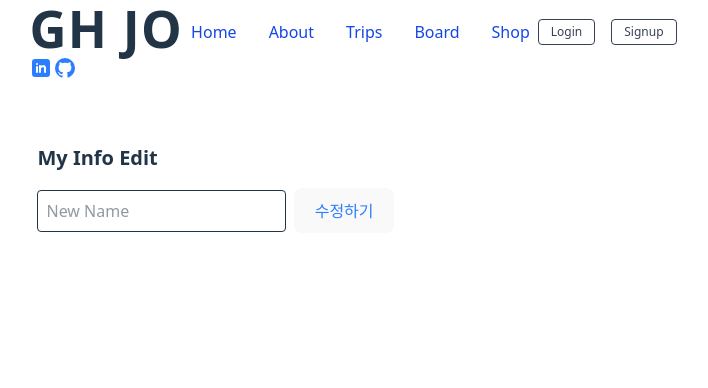
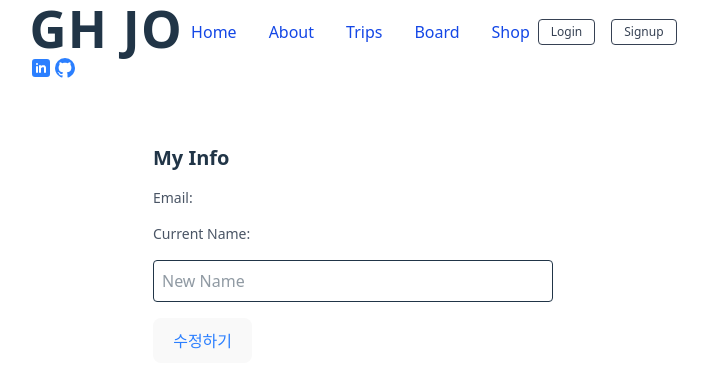
Before and after one commit to tyeyty/react-app, a React (Vite) app: page /mypage in a window 1280 px wide. Shown: the top 388 px of the page, without its empty margins (287-995 px from the left). Built offline with nearby package versions, Linux system fonts and the light colour scheme.

Commit message:
error수정

```diff
--- a/src/pages/Mypage.tsx
+++ b/src/pages/Mypage.tsx
@@ -1,9 +1,24 @@
-import { useState } from "react";
+import { useState, useEffect } from "react";
 import { supabase } from "../lib/supabaseClient";
 
 export default function MyPage() {
+  const [currentName, setCurrentName] = useState("");
+  const [currentEmail, setCurrentEmail] = useState("");
   const [newName, setNewName] = useState("");
   const [message, setMessage] = useState("");
+
+  // 페이지 로드 시 현재 유저 정보 가져오기
+  useEffect(() => {
+    const fetchUser = async () => {
+      const { data } = await supabase.auth.getUser();
+      if (data.user) {
+        setCurrentEmail(data.user.email ?? "");
+        setCurrentName(data.user.user_metadata?.name ?? "");
+        setNewName(data.user.user_metadata?.name ?? "");
+      }
+    };
+    fetchUser();
+  }, []);
 
   const handleUpdate = async () => {
     const { error } = await supabase.auth.updateUser({
@@ -14,24 +29,38 @@ export default function MyPage() {
       setMessage("Name edit failed: " + error.message);
     } else {
       setMessage("이름이 성공적으로 변경되었습니다!");
+      setCurrentName(newName); // 화면에 업데이트 반영
     }
   };
 
   return (
-    <div className="p-6">
-      <h2 className="text-xl font-bold mb-4">My Info Edit</h2>
+    <div className="p-6 max-w-md mx-auto lg:w-[1312px]">
+      <h2 className="text-xl font-bold mb-4">My Info</h2>
+
+      <div className="mb-4">
+        <p className="text-sm text-gray-600">Email:</p>
+        <p className="font-medium">{currentEmail}</p>
+      </div>
+
+      <div className="mb-4">
+        <p className="text-sm text-gray-600">Current Name:</p>
+        <p className="font-medium">{currentName}</p>
+      </div>
+
       <input
         type="text"
         placeholder="New Name"
         value={newName}
         onChange={(e) => setNewName(e.target.value)}
-        className="border p-2 rounded mr-2"
+        className="border p-2 rounded mr-2 w-full mb-4"
       />
       <button
         onClick={handleUpdate}
-        className="border border-gray-300 text-blue-500 px-4 py-2 rounded hover:bg-gray-50">
+        className="border border-gray-300 text-blue-500 px-4 py-2 rounded hover:text-blue-600 hover:bg-blue-300 transition-colors"
+      >
         수정하기
       </button>
+
       {message && <p className="mt-2 text-sm text-gray-700">{message}</p>}
     </div>
   );
```
